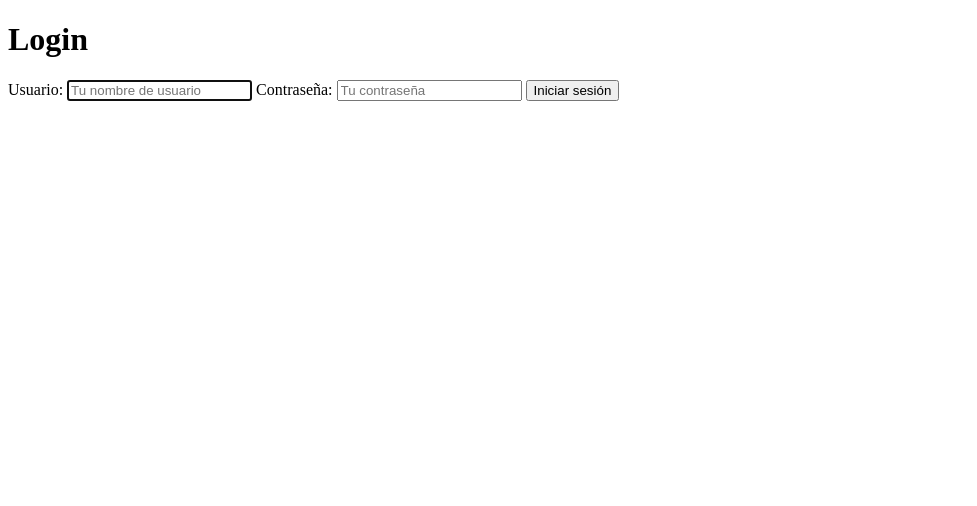
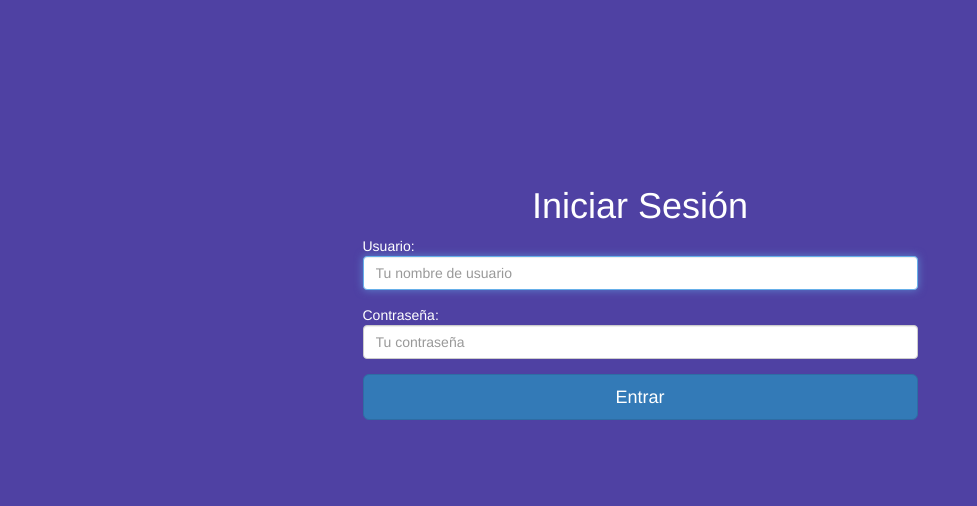
Before and after one commit to oscam15/Engineer-Thesis-Project, a PHP site: page / in a window 1280 px wide. Shown: the top 506 px of the page, without its empty margins (0-977 px from the left). Run offline with PHP 8.4, Linux system fonts and the light colour scheme; some libraries are stand-ins or nearby versions.

Commit message:
Sprint2 - Trabajo en interfaces, se rompieron los controles a proposito para el cambio de estructura.

```diff
--- a/Config/Constantes.php
+++ b/Config/Constantes.php
@@ -7,9 +7,9 @@
 
 	define("SESSIONTIMEOUT", "30"); 				//En minutos
 
-	define("APPNAME", "Nombre del sistema");               //TODO - Nombre del sistema.
+	define("APPNAME", "Sistema");               //TODO - Nombre del sistema.
 
-    define("CRYPTKEY", "crypt");               //TODO - Nombre del sistema.
+    define("CRYPTKEY", "crypt");               //TODO - Buena llave.
 
 /*
 COMENTARIOS GENERALES:
--- a/Config/Sanitize.php
+++ b/Utils/Sanitize.php
@@ -1,4 +1,4 @@
-<?php namespace APP\Config;
+<?php namespace APP\Utils;
 
 class Sanitize
 {
--- a/Config/Sesion.php
+++ b/Utils/Sesion.php
@@ -1,4 +1,4 @@
-<?php namespace APP\Config;
+<?php namespace APP\Utils;
 
 
 class Sesion
@@ -12,7 +12,7 @@ class Sesion
                 echo "<script type='text/javascript'>window.top.location.href = \"./index.php\";</script>";
                 //Redireciona si no hay sesión activa
             }
-            echo "<script type='text/javascript'>window.top.location.href = \"./home.php\";</script>";
+            //echo "<script type='text/javascript'>window.top.location.href = \"./home.php\";</script>";
             //Redireciona si hay sesión activa
         }
     }
--- /dev/null
+++ b/Views/Style/main.css
@@ -0,0 +1,43 @@
+
+*{
+    font-family: Futura, Helvetica;
+}
+.background-morado {
+    background-color: #4f41a3;
+}
+
+.background-negro {
+    background-color: #222222;
+}
+
+.color-blanco{
+    color: #ffffff;
+}
+
+.color-negro{
+    color: #222222;
+}
+
+.borde-amarillo{
+    border: 1px solid yellow;
+}
+
+#loginDiv{
+    margin-top: 13%;
+}
+
+.alert{
+    margin-top: 15px;
+}
+
+@media screen and (max-width: 767px) {
+    #main{
+        margin-top: 104px;
+    }
+}
+
+@media screen and (min-width: 768px) {
+    #main{
+        margin-top: 51px;
+    }
+}
--- a/home.php
+++ b/home.php
@@ -3,7 +3,7 @@
 	require_once __DIR__."/Config/Constantes.php";   //Inclusión de las constantes y funciones globales
 	require_once __DIR__."/Autoload.php"; 	//Inclusión de archivo para Autoload de las clases
 	\APP\Autoload::run();					//Arranca Autoload
-	\APP\Config\Sesion::checkOnHome();
+	\APP\Utils\Sesion::checkOnHome();
 
 	$empleado = new \APP\Models\Empleado();		//Creando objeto empleado
 	$empleado->set("idEmpleado",$_SESSION["idEmpleado"]);
--- a/index.php
+++ b/index.php
@@ -3,7 +3,7 @@
 	require_once __DIR__."/Config/Constantes.php";   //Inclusión de las constantes y funciones globales
 	require_once __DIR__."/Autoload.php"; 	//Inclusión de archivo para Autoload de las clases
 	\APP\Autoload::run();					//Arranca Autoload
-	\APP\Config\Sesion::checkOnIndex();
+	//\APP\Utils\Sesion::checkOnIndex();
 
  ?>
 
@@ -15,44 +15,94 @@
 		<meta name="keywords" content="keywords">
 		<meta name="author" content="Oscar Camacho Urriolagoitia">
 		<title><?php echo APPNAME ?> - Login </title>
+
+		<link rel="stylesheet" href="./Views/Style/main.css">
+
         <script src="https://code.jquery.com/jquery-3.1.1.min.js"
                 integrity="sha256-hVVnYaiADRTO2PzUGmuLJr8BLUSjGIZsDYGmIJLv2b8="
                 crossorigin="anonymous"></script>
+		<script src="https://maxcdn.bootstrapcdn.com/bootstrap/3.3.7/js/bootstrap.min.js"></script>
+		<link rel="stylesheet"
+			  href="https://maxcdn.bootstrapcdn.com/bootstrap/3.3.7/css/bootstrap.min.css">
+		<meta name="viewport" content="width=device-width, initial-scale=1">
+
+
 	</head>
 
-	<body>
-		<h1>Login</h1>
-        <form id="login" autocomplete="off">
-	  	Usuario: <input type="text" name="userName" placeholder="Tu nombre de usuario" maxlength="45" pattern="[a-zA-Z0-9-]{5,45}" title="Solo letras y números (no signos), 5 - 45 caracteres." required autofocus >
-	  	Contraseña: <input type="password" name="password" placeholder="Tu contraseña" maxlength="45" pattern="[a-zA-Z0-9-]{5,45}" title="Solo letras y números (no signos), 5 - 45 caracteres." required >
-	  	<input type="submit" value="Iniciar sesión">
-	  	<span id="error"></span>
-		</form>
+	<body class="background-morado color-blanco">
+
+		<div id="loginDiv" class="container text-center">
+			<div class="row ">
+				<div class="col-xs-3"></div>
+
+				<div class="col-xs-6">
+						<h1>Iniciar Sesión</h1>
+						<form id="loginForm"
+							  autocomplete="off">
+							<div class="form-group text-left">
+								Usuario:
+								<input type="text"
+									   id="loginUserName"
+									   class="form-control"
+									   placeholder="Tu nombre de usuario"
+									   maxlength="45" pattern="[a-zA-Z0-9-]{5,45}"
+									   title="Solo letras y números (no signos), 5 - 45 caracteres."
+									   required autofocus>
+							</div>
+							<div class="form-group text-left">
+								Contraseña:
+								<input type="password"
+									   id="loginPassword"
+									   class="form-control"
+									   placeholder="Tu contraseña"
+									   maxlength="45"
+									   pattern="[a-zA-Z0-9-]{5,45}"
+									   title="Solo letras y números (no signos), 5 - 45 caracteres."
+									   required>
+							</div>
+							<button class="btn btn-primary btn-lg btn-block"
+								   type="submit">
+								Entrar
+							</button>
+							<div id="errorLogin" class="alert alert-danger alert-dismissable fade out text-left">
+								<a href="#" class="close" data-dismiss="alert" aria-label="close">&times;</a>
+								<strong>Error! - </strong><span id="errorLoginMensaje"></span>
+							</div>
+						</form>
+				</div>
+
+				<div class="col-xs-3"></div>
+			</div>
+		</div>
 
 		<script>
 			$(document).ready(function () {
-				$("#login").submit(function (evt) {
+				$("#loginForm").submit(function (evt) {
 					evt.preventDefault();
 					$.ajax({
 						url     : "./Controllers/usersLogin.php",
 						type    : 'POST',
 						dataType: 'json',
 						data    : {
-							userName: $('input[name="userName"]').val(),
-							password: $('input[name="password"]').val()
+							userName: $("#loginUserName").val(),
+							password: $("#loginPassword").val()
 						}
 					}).done(function (data) {
-						//console.log(data);
+						console.log(data);
 						if (data.success) {
-							window.top.location.href = "home.php";
+							$("#loginDiv").remove();
+							$(data.home).prependTo("body");
+
+							//window.top.location.href = "home.php";
 						} else {						//En caso de error, mensaje de error
-							document.getElementById("error").innerHTML = data.error;
+							$("#errorLoginMensaje").html(data.error);
+							$("#errorLogin").toggleClass('in out');
+							//document.getElementById("errorLogin").innerHTML = ;
 						}
 					});
 					return false;
 				});
 			});
-
 		</script>
 
 	</body>
@@ -62,9 +112,11 @@
 <!--
 COMENTARIOS GENERALES:
 
-- Estilo class error.
+- ME QUEDE, TODO debe funcional impecable antes de continuar con los modulos.
 - Descripción del sistema.
 - Keywords del sistema.
+
+- Estilo class error.
 - Revisar estado.
 
 -->
```
Also changed, not shown: Controllers/usersLogin.php (+10 -6 lines), Views/home.php (added, +27 -0 lines), Views/Images/home.png (added).
